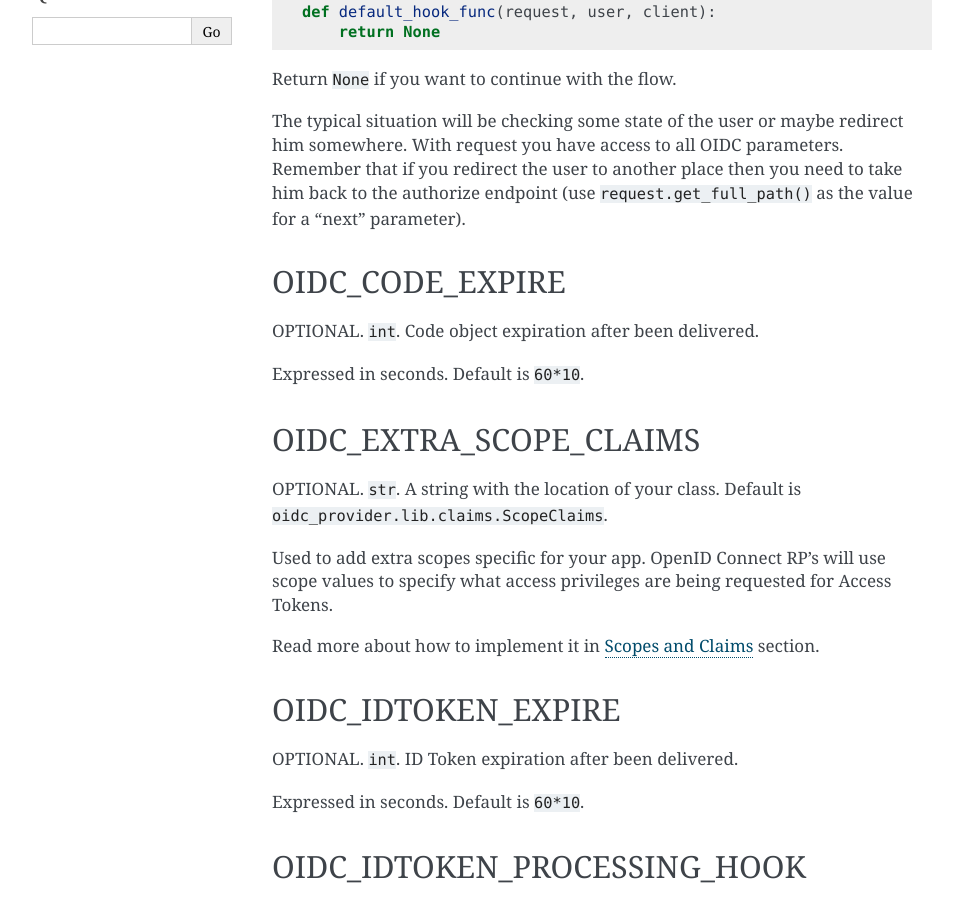
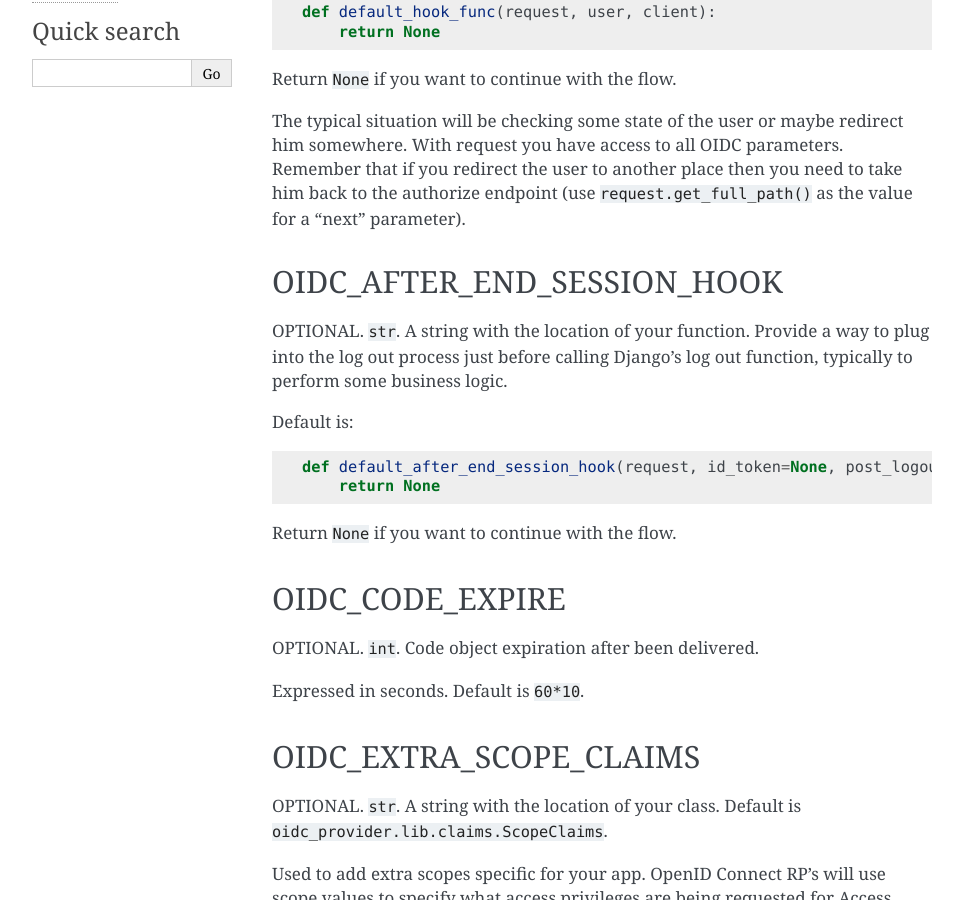
Before and after one commit to juanifioren/django-oidc-provider, a Sphinx documentation site: the page built from docs/sections/settings.rst, in a window 1280 px wide and 900 px high, scrolled down 735 px. Shown: the whole window, without its empty margins (148-1111 px from the left). Built offline with Sphinx 7.4.7, drawn with Linux system fonts in a browser that asks for light colours; some of the changed text lies outside the part shown.

Commit message:
added docs for OIDC_AFTER_END_SESSION_HOOK

```diff
--- a/docs/sections/settings.rst
+++ b/docs/sections/settings.rst
@@ -35,6 +35,18 @@
 
 The typical situation will be checking some state of the user or maybe redirect him somewhere.
 With request you have access to all OIDC parameters. Remember that if you redirect the user to another place then you need to take him back to the authorize endpoint (use ``request.get_full_path()`` as the value for a "next" parameter).
+
+OIDC_AFTER_END_SESSION_HOOK
+===========================
+
+OPTIONAL. ``str``. A string with the location of your function. Provide a way to plug into the log out process just before calling Django's log out function, typically to perform some business logic.
+
+Default is::
+
+    def default_after_end_session_hook(request, id_token=None, post_logout_redirect_uri=None, state=None, client=None, next_page=None):
+        return None
+
+Return ``None`` if you want to continue with the flow.
 
 OIDC_CODE_EXPIRE
 ================
```
